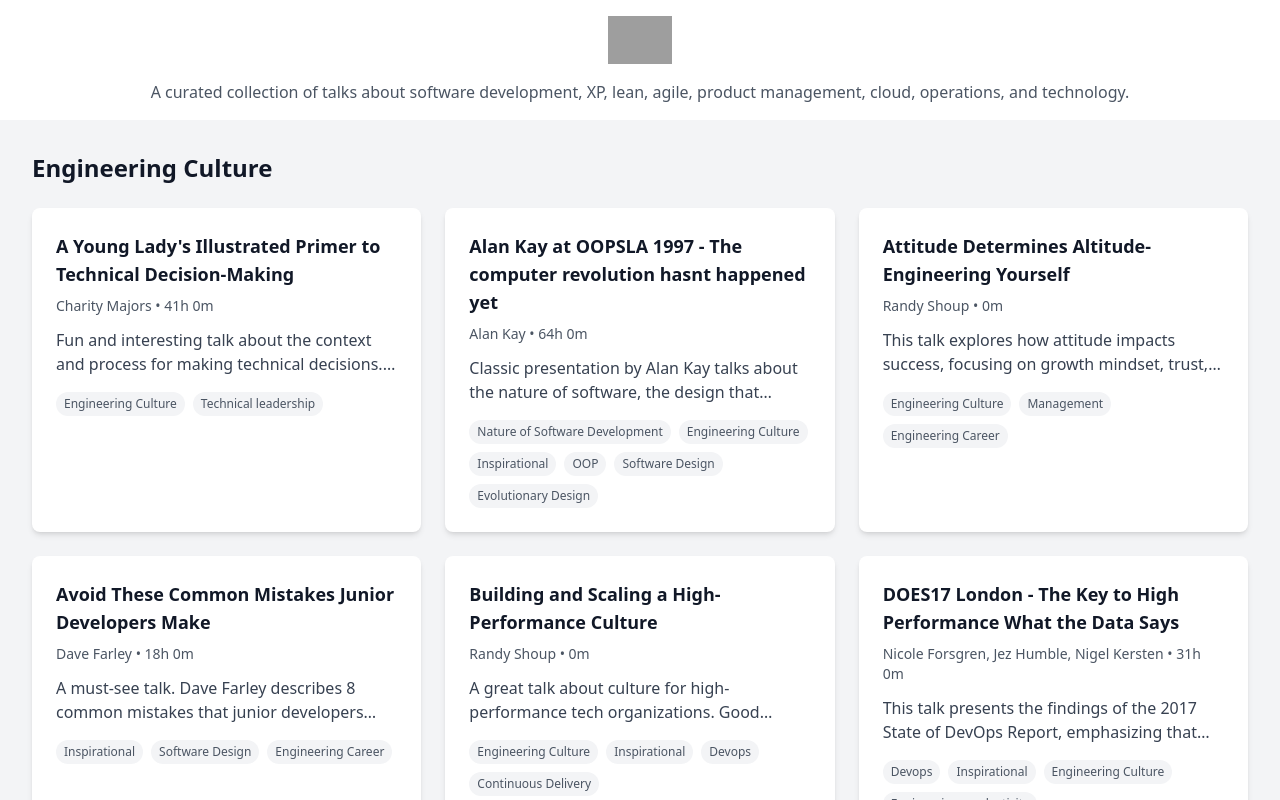
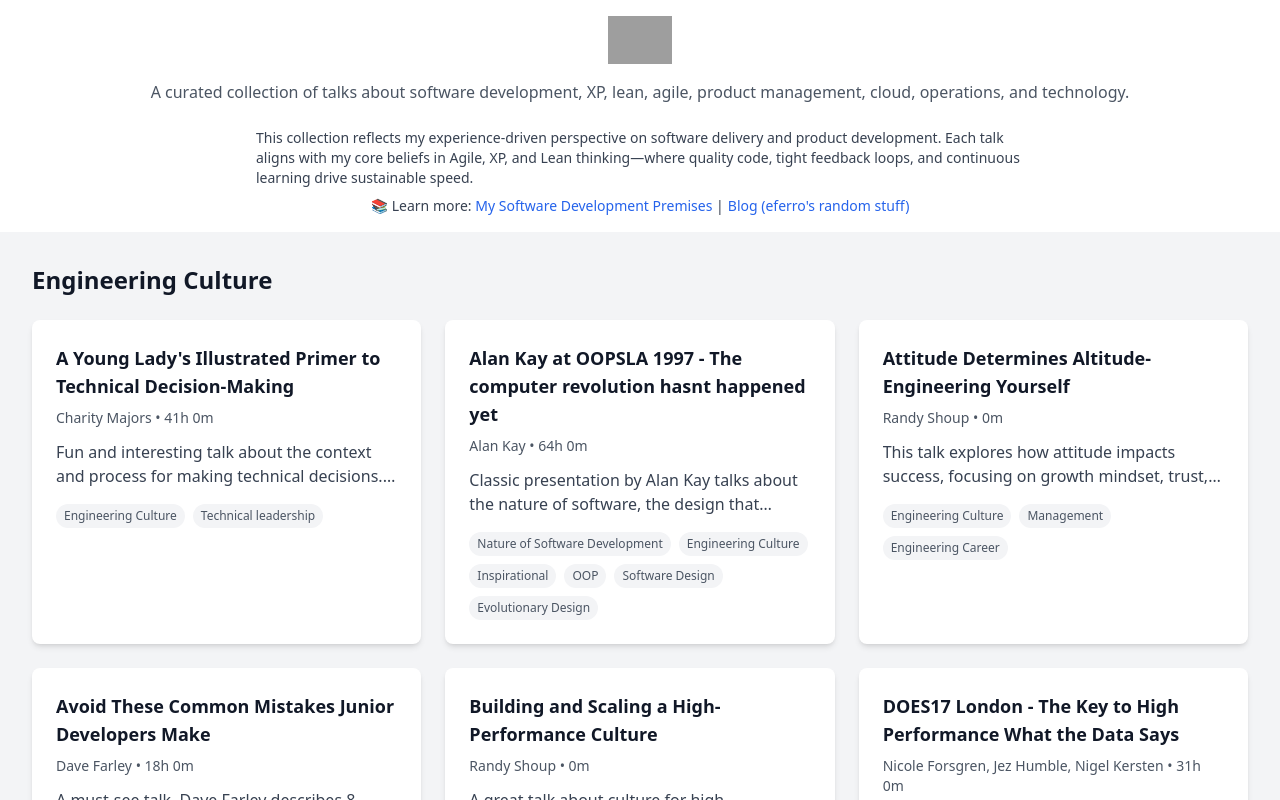
Before and after one commit to eferro/eferro-picks-site, a React (Vite) app: page / in a window 1280 px wide. Shown: the top 800 px of the page. Built offline with nearby package versions, Linux system fonts and the light colour scheme; grey boxes are pictures that could not be loaded; the HTML template or start-up script is replaced by a standard one.

Commit message:
refactor: Improve header content clarity and conciseness

```diff
--- a/src/App.tsx
+++ b/src/App.tsx
@@ -18,6 +18,15 @@ function App() {
             A curated collection of talks about software development, XP, lean, agile,
             product management, cloud, operations, and technology.
           </p>
+          <div className="mt-6 text-gray-700 text-sm max-w-3xl mx-auto space-y-2">
+            <p>
+              This collection reflects my experience-driven perspective on software delivery and product development. Each talk aligns with my core beliefs in Agile, XP, and Lean thinking—where quality code, tight feedback loops, and continuous learning drive sustainable speed.
+            </p>
+            <p className="text-center">
+              📚 Learn more: <a href="https://www.eferro.net/p/my-premises-about-software-development.html" className="text-blue-600 hover:text-blue-800 hover:underline">My Software Development Premises</a> |
+              <a href="https://www.eferro.net" className="text-blue-600 hover:text-blue-800 hover:underline ml-1">Blog (eferro's random stuff)</a>
+            </p>
+          </div>
         </div>
       </header>
       <main className="flex-1 bg-gray-100">
```
